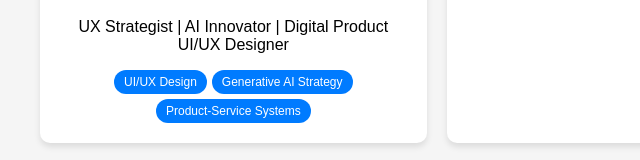
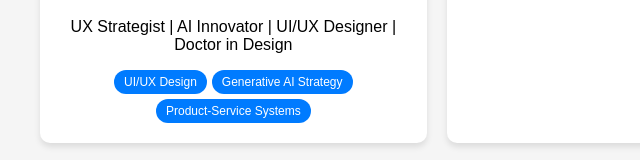
Before and after one commit to alfpooh/forethinkfi, a website: page index.html in a window 1280 px wide. Shown: the part 298-458 px from the top of the page, 0-640 px from the left. Drawn offline with nearby package versions, Linux system fonts and the light colour scheme.

Commit message:
add doctor in design

```diff
--- a/index.html
+++ b/index.html
@@ -13,7 +13,7 @@
         <div class="bento-card profile">
             <img src="/image/my_image.jpg" alt="Dr. Alf Bae" class="profile-img">
             <h1>Alf Bae</h1>
-            <p>UX Strategist | AI Innovator | Digital Product UI/UX Designer</p>
+            <p>UX Strategist | AI Innovator | UI/UX Designer | Doctor in Design</p>
             <div class="badges">
                 <span class="badge">UI/UX Design</span>
                 <span class="badge">Generative AI Strategy</span>
```
